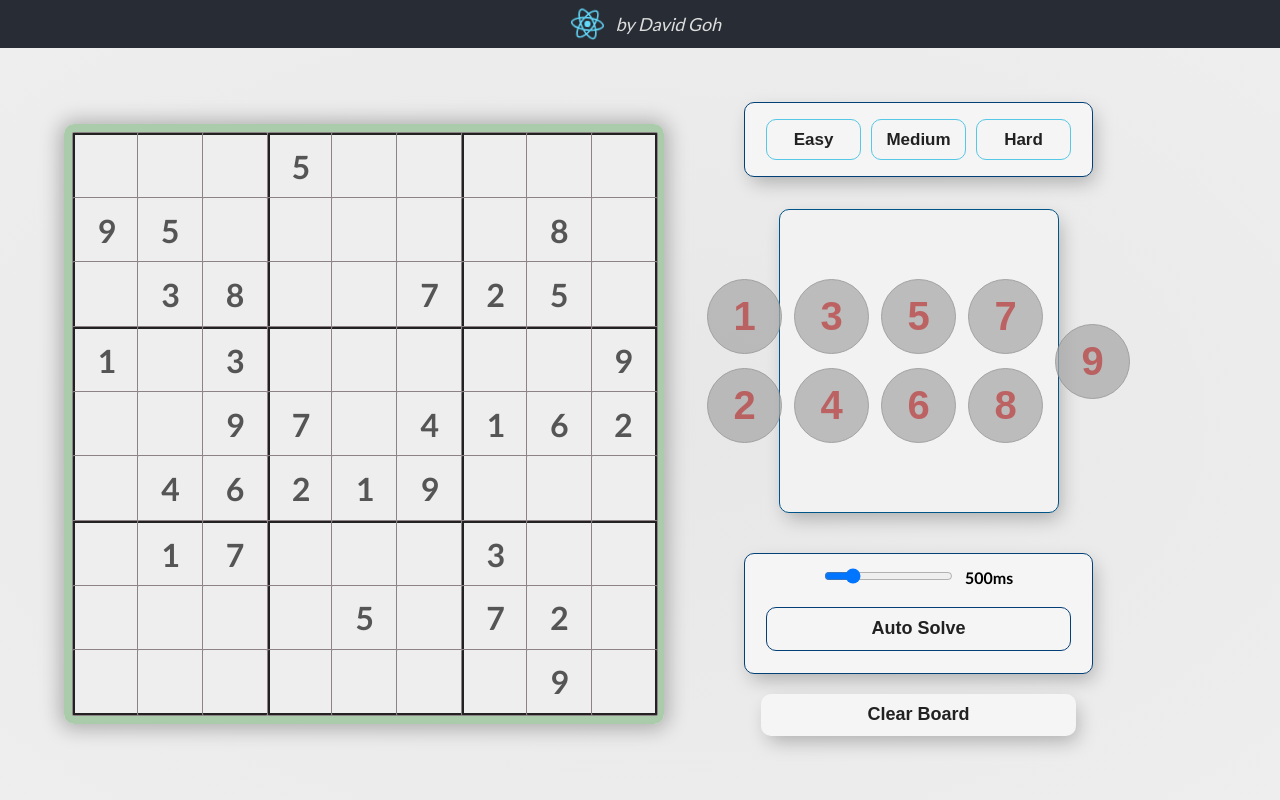
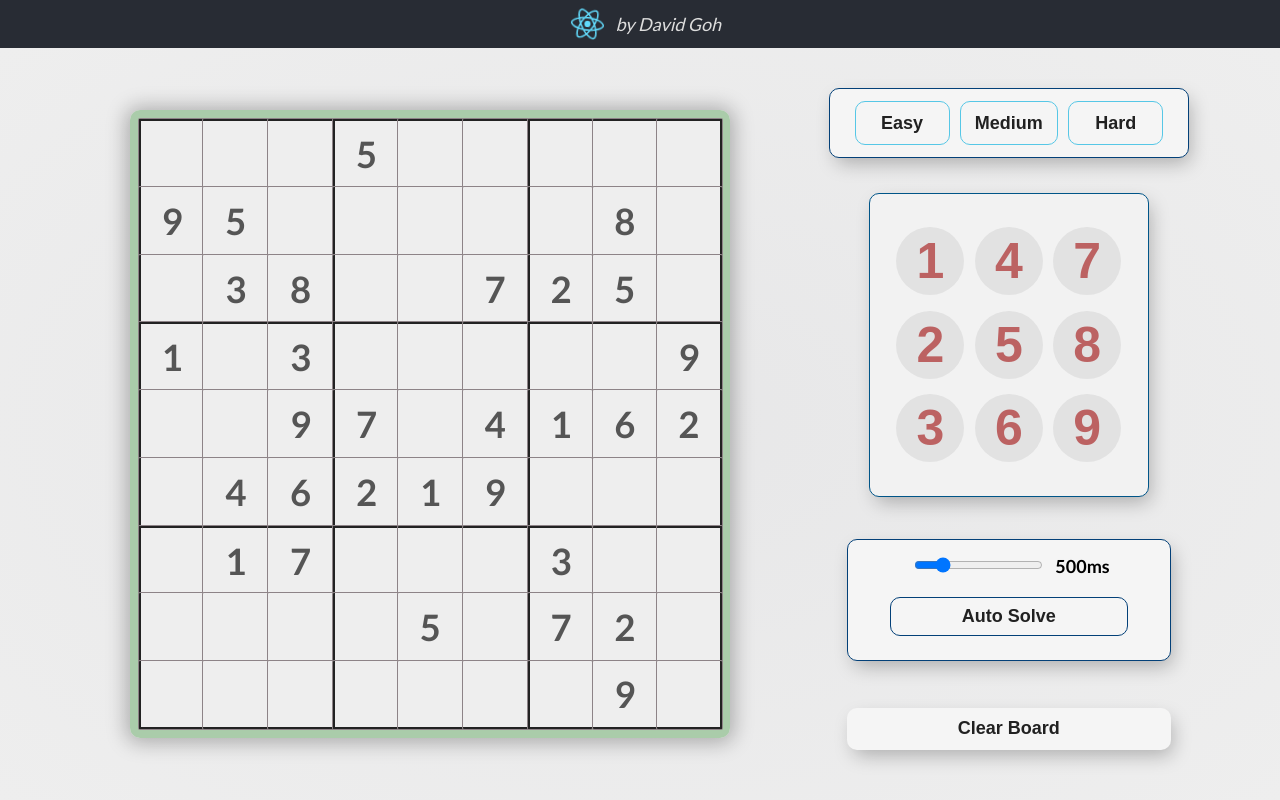
Before and after one commit to kr0stofa/sudoku_react2, a React (Create React App) app: page / in a window 1280 px wide. Built offline with nearby package versions, Linux system fonts and the light colour scheme.

Commit message:
FIX autosolver logic bug

```diff
--- a/src/components/GameBoard.tsx
+++ b/src/components/GameBoard.tsx
@@ -1,4 +1,4 @@
-import React, { useCallback, useState } from "react";
+import React from "react";
 import Tile from "./Tile";
 import "./sudoku.css";
 import type { Board } from "./types";
@@ -10,15 +10,12 @@ interface BoardProps {
   hoveredTile: number;
   setHoveredTile: (t: number) => void;
   selectedTile: number;
-  chooseSelectedTile: (t: number) => void;
+  handleSelectTile: (t: number) => void;
 }
 
 const DEFAULT_BOARD = new Array(9)
   .fill(null)
   .map((_, i) => new Array(9).fill(null));
-
-const isInvalidCoords = (x: number, y: number) =>
-  x > 8 || y > 8 || x < 0 || y < 0;
 
 const GameBoard = ({
   getTileValue,
@@ -26,7 +23,7 @@ const GameBoard = ({
   hoveredTile,
   setHoveredTile,
   selectedTile,
-  chooseSelectedTile,
+  handleSelectTile,
 }: BoardProps) => {
   const handleHover = (x: number, y: number) => {
     return () => {
@@ -65,50 +62,12 @@ const GameBoard = ({
 
   const handleClick = (x: number, y: number) => {
     return () => {
-      chooseSelectedTile(getTileID(x, y));
+      handleSelectTile(getTileID(x, y));
     };
   };
 
-  // ==================== Keyboard handlers ====================
-
-  const handleKeyDown = (e: React.KeyboardEvent) => {
-    const { key } = e;
-    const [x, y] = getTileFromId(selectedTile);
-    let [nx, ny] = [-1, -1];
-
-    switch (key) {
-      case "w":
-      case "ArrowUp":
-        [nx, ny] = [x, y - 1];
-        break;
-
-      case "s":
-      case "ArrowDown":
-        [nx, ny] = [x, y + 1];
-        break;
-      case "a":
-      case "ArrowLeft":
-        [nx, ny] = [x - 1, y];
-
-        break;
-      case "d":
-      case "ArrowRight":
-        [nx, ny] = [x + 1, y];
-        break;
-
-      default:
-        console.log("key", key);
-    }
-
-    if (isInvalidCoords(nx, ny)) {
-      return;
-    }
-    handleHover(nx, ny)();
-    handleClick(nx, ny)();
-  };
-
   return (
-    <div tabIndex={0} className="gameboard" onKeyDown={handleKeyDown}>
+    <div className="gameboard">
       {DEFAULT_BOARD.map((r, y) => (
         <div className="row" key={`row-${y}`}>
           {r.map((v, x) => (
--- a/src/components/Numpad.tsx
+++ b/src/components/Numpad.tsx
@@ -1,4 +1,4 @@
-import React from "react";
+import React, { memo } from "react";
 import "./numpad.css";
 interface Props {
   onSet: (n: number) => void;
@@ -23,4 +23,4 @@ const Numpad = ({ onSet, currVal, availableNums }: Props) => {
   );
 };
 
-export default Numpad;
+export default memo(Numpad);
--- a/src/components/Sudoku.tsx
+++ b/src/components/Sudoku.tsx
@@ -2,15 +2,18 @@ import React, { memo, useCallback, useEffect, useState } from "react";
 import GameBoard from "./GameBoard";
 import { Board } from "./types";
 import "./sudoku.css";
+import "./ui.css";
 import Numpad from "./Numpad";
 import { puzzles } from "./puzzles";
 import {
   getAvailableNumbersById,
   getBestMove,
   getTileFromId,
+  getTileID,
   getTileValue,
   getTileValueById,
   isBoardFilled,
+  isInvalidCoords,
 } from "./game-logic";
 
 const ROWS = 9;
@@ -18,11 +21,6 @@ const COLS = 9;
 
 const getEmptyBoard = () =>
   new Array(ROWS).fill(null).map(() => new Array(COLS).fill(0)) as Board;
-
-function useForceUpdate() {
-  const [, setToggle] = useState(false);
-  return () => setToggle((toggle) => !toggle);
-}
 
 const Sudoku = () => {
   const [isAutosolving, setAutosolving] = useState<boolean>(false);
@@ -109,9 +107,9 @@ const Sudoku = () => {
     return nb;
   };
 
-  // const clearNumber = (x: number, y: number) => {
-  //   setNumber(x, y, 0);
-  // };
+  const clearNumber = (x: number, y: number, b: Board) => {
+    setNumber(x, y, 0, b);
+  };
 
   const handleSetValue = (tileId: number, val: number, b: Board) => {
     if (tileId < 0) {
@@ -133,7 +131,7 @@ const Sudoku = () => {
     return setNumber(x, y, val, b);
   };
 
-  const chooseSelectedTile = (id: number) => {
+  const handleSelectTile = (id: number) => {
     setSelectedTile(id);
     setCurrAvailNums(getAvailableNumbersById(id, currBoard));
   };
@@ -146,7 +144,7 @@ const Sudoku = () => {
 
     const { tileId, val } = getBestMove(board);
 
-    chooseSelectedTile(tileId);
+    handleSelectTile(tileId);
     return handleSetValue(tileId, val, board);
   };
 
@@ -191,14 +189,76 @@ const Sudoku = () => {
         newPuzzle = puzzles.easy;
     }
 
-    setSelectedTile(-1);
+    handleSelectTile(-1);
     setCurrBoard(newPuzzle);
+  };
+
+  // ==================== Keyboard handlers ====================
+
+  const handleKeyDown = (e: React.KeyboardEvent) => {
+    const { key } = e;
+    const [x, y] = getTileFromId(selectedTile);
+    let [nx, ny] = [-1, -1];
+
+    let newVal = -1;
+
+    switch (key) {
+      case "w":
+      case "ArrowUp":
+        [nx, ny] = [x, y - 1];
+        break;
+
+      case "s":
+      case "ArrowDown":
+        [nx, ny] = [x, y + 1];
+        break;
+      case "a":
+      case "ArrowLeft":
+        [nx, ny] = [x - 1, y];
+
+        break;
+      case "d":
+      case "ArrowRight":
+        [nx, ny] = [x + 1, y];
+        break;
+
+      case "0":
+      case "Escape":
+      case "Backspace":
+        clearNumber(x, y, currBoard);
+        break;
+
+      default:
+        const n = parseInt(key);
+        console.log("key", key, n, !!n);
+        if (n) {
+          newVal = n;
+        }
+        break;
+    }
+
+    if (nx > 0) {
+      // A move
+      if (isInvalidCoords(nx, ny)) {
+        return;
+      }
+
+      const id = getTileID(nx, ny);
+      handleSelectTile(id);
+      setHoveredTile(id);
+    }
+
+    if (newVal > -1) {
+      // A number
+      console.log("set val", newVal);
+      handleSetValue(selectedTile, newVal, currBoard);
+    }
   };
 
   // ==================== Hooks ====================
   // Update validBoard whenever currBoard changes
   useEffect(() => {
-    if (!isAutosolving) {
+    if (!isAutosolving || true) {
       updateValidBoard(currBoard);
     }
   }, [isAutosolving, updateValidBoard, currBoard]);
@@ -211,13 +271,13 @@ const Sudoku = () => {
     getTileValue: (x: number, y: number) => getTileValue(x, y, currBoard),
     validBoard,
     selectedTile,
-    chooseSelectedTile,
+    handleSelectTile,
     hoveredTile,
     setHoveredTile,
   };
 
   return (
-    <div className="sudoku">
+    <div tabIndex={0} className="sudoku" onKeyDown={handleKeyDown}>
       <GameBoard {...boardProps} />
       <div className="actions-group">
         <div className="puzzle-select">
--- a/src/components/game-logic.ts
+++ b/src/components/game-logic.ts
@@ -1,4 +1,7 @@
 import { Action, Board, AvailBoard } from "./types";
+
+export const isInvalidCoords = (x: number, y: number) =>
+  x > 8 || y > 8 || x < 0 || y < 0;
 
 export const getTileID = (x: number, y: number) => y * 100 + x;
 export const getTileFromId = (id: number) => [id % 100, Math.floor(id / 100)];
@@ -20,8 +23,17 @@ export const isBoardFilled = (b: Board) => {
 export const getAvailableNumbers = (x: number, y: number, b: Board) => {
   const avail = [1, 2, 3, 4, 5, 6, 7, 8, 9];
   const unavail = new Map<number, boolean>();
-  b[y].forEach((v: number) => unavail.set(v, true));
-  b.forEach((r: Array<number>) => unavail.set(r[x], true));
+  b[y].forEach((v: number, tx: number) => {
+    if (tx !== x) {
+      unavail.set(v, true);
+    }
+  });
+
+  b.forEach((r: Array<number>, ty: number) => {
+    if (ty !== y) {
+      unavail.set(r[x], true);
+    }
+  });
 
   if (unavail.set.length === 9) {
     return [];
@@ -42,7 +54,13 @@ export const getAvailableNumbers = (x: number, y: number, b: Board) => {
     boxRows = [3, 4, 5];
   }
 
-  boxRows.forEach((y) => boxCols.forEach((x) => unavail.set(b[y][x], true)));
+  boxRows.forEach((by) =>
+    boxCols.forEach((bx) => {
+      if (by !== y || bx !== x) {
+        unavail.set(b[by][bx], true);
+      }
+    })
+  );
 
   return avail.filter((n) => !unavail.has(n));
 };
--- a/src/components/numpad.css
+++ b/src/components/numpad.css
@@ -11,31 +11,38 @@
   align-content: center;
   align-items: center;
   border: solid 1px #058;
-  padding: 25px 5px;
-  aspect-ratio: 1/1;
+  padding: 4% 2.5%;
 }
 
 .number {
-  width: 75px;
-  height: 75px;
-  margin: 7px 6px;
-  border: solid 1px #888;
+  width: 8.5vh;
+  height: 8.5vh;
+  margin: 3% 2%;
   border-radius: 50%;
   font-size: 40px;
   font-weight: 700;
-  font-family: Arial, Helvetica, sans-serif;
+  border: none;
   opacity: 0.75;
   user-select: none;
   cursor: pointer;
+  border: 1px #888 solid;
+  transition: color, background-color 200ms ease;
   color: #212123;
-  transition: all 200ms ease;
+  font-family: Arial, Helvetica, sans-serif;
+  font-size: calc(2px + 6vh);
 }
 
 .number:hover {
   background: #00b6a8;
   opacity: 0.8;
-  color: #fff;
+  color: #e1e1e0;
   border: solid 1px #555;
+}
+
+.number.badnum {
+  color: #a33;
+  background: #ddd;
+  border: none;
 }
 
 .number.highlight {
@@ -44,10 +51,9 @@
   border: solid 1px #111;
   pointer-events: none;
   cursor: none;
-  color: #212121;
+  color: #fff;
 }
 
-.number.badnum {
+.number.highlight.badnum {
   color: #a33;
-  background: #aaa;
 }
--- a/src/components/sudoku.css
+++ b/src/components/sudoku.css
@@ -1,132 +1,15 @@
-button {
-  pointer-events: all;
-  cursor: pointer;
-}
-
-.sudoku {
-  height: 94vh;
-  width: 100%;
-  display: flex;
-  background: radial-gradient(#e7e7e8, #eee);
-}
-
-.actions-group {
-  display: flex;
-  flex-direction: column;
-  justify-content: center;
-  position: relative;
-  height: 100%;
-  margin-left: 80px;
-}
-
-.actions-group > * {
-  border-radius: 10px;
-  box-shadow: 4px 8px 19px -3px rgba(0, 0, 0, 0.27);
-  -webkit-box-shadow: 4px 8px 19px -3px rgba(0, 0, 0, 0.27);
-}
-
-.btn-ui {
-  z-index: 1;
-  min-width: 95px;
-  border: unset;
-  border-radius: 10px;
-  margin: 0 5px;
-  color: #212121;
-  padding: 3% 4%;
-  background: #f5f5f5;
-  position: relative;
-  font-weight: 800;
-  font-size: 17px;
-  transition: all 250ms;
-  overflow: hidden;
-}
-
-.btn-ui::before {
-  content: "";
-  position: absolute;
-  top: 0;
-  right: 0;
-  height: 100%;
-  width: 0;
-  border-radius: 8px;
-  background-color: #034078;
-  z-index: -1;
-  -webkit-box-shadow: 4px 8px 19px -3px rgba(0, 0, 0, 0.27);
-  box-shadow: 4px 8px 19px -3px rgba(0, 0, 0, 0.27);
-  transition: all 250ms;
-}
-
-.btn-ui:hover {
-  color: #f0f0f0;
-}
-
-.btn-ui:hover::before {
-  width: 100%;
-}
-
-.puzzle-select {
-  display: flex;
-  width: 100%;
-  padding: 2vh;
-  justify-content: center;
-  margin-bottom: 2vh;
-  background: #f5f5f5;
-  border: solid 1px #034078;
-}
-
-.puzzle-select .btn-ui {
-  border: solid 1px #56c7e6;
-}
-
-.puzzle-select .btn-ui::before {
-  background: #00d6c8;
-}
-
-.puzzle-select .btn-ui:hover {
-  color: #fff;
-}
-
-.slidecontainer {
-  margin-top: 3vh;
-  border-radius: 10px;
-  border: solid 1px #034078;
-  padding: 12px 4px;
-  background: #f5f5f5;
-}
-
-.slidecontainer button {
-  border: solid 1px #034078;
-  box-shadow: none;
-}
-
-.btn-wide {
-  width: 90%;
-  margin: 20px auto 10px auto;
-  font-size: calc(2px + 2vh);
-  font-weight: bold;
-}
-
-.text-input-label {
-  display: inline-block;
-  margin-left: 10px;
-  width: 50px;
-  font-weight: 600;
-  text-align: left;
-  color: #000;
-}
-
 .gameboard {
   position: relative;
   display: flex;
   flex-direction: column;
   width: 75vh;
-  height: 75vh;
   max-height: 100%;
+  /* height: 75vh; */
   flex: 0 0 auto;
   justify-content: center;
   margin: auto 0;
   border-radius: 10px;
-  margin-left: 5%;
+  margin: 5% 0;
   border: solid 9px #aca;
   box-shadow: 0 1px 20px 4px rgba(0, 0, 0, 0.27);
   -webkit-box-shadow: 0 1px 20px 4px rgba(0, 0, 0, 0.27);
@@ -150,7 +33,7 @@ button {
   background: #eee;
   cursor: pointer;
   user-select: none;
-  font-size: 32px;
+  font-size: calc(2px + 4.3vh);
   font-weight: 800;
   margin: 0.1px;
   border-radius: 1px;
@@ -187,7 +70,7 @@ button {
   border: solid 2px #034078;
   width: 99%;
   height: 99%;
-  font-size: 40px;
+  font-size: calc(2px + 5vh);
   font-weight: bold;
   box-shadow: inset 0 0 2px 0 #d5d5d5, 0 0 1px 0 #252525;
 }
--- /dev/null
+++ b/src/components/ui.css
@@ -0,0 +1,122 @@
+button {
+  pointer-events: all;
+  cursor: pointer;
+}
+
+.sudoku {
+  height: 94vh;
+  width: 100%;
+  display: flex;
+  justify-content: center;
+  background: radial-gradient(#e7e7e8, #eee);
+  padding-left: 3%;
+}
+
+.actions-group {
+  height: 100%;
+  width: 45vh;
+  display: flex;
+  flex-direction: column;
+  justify-content: space-evenly;
+  position: relative;
+  padding: 3% 0;
+  margin-left: 8%;
+  font-size: calc(2px + 2vh);
+}
+
+.actions-group > * {
+  border-radius: 10px;
+  box-shadow: 4px 8px 19px -3px rgba(0, 0, 0, 0.27);
+  -webkit-box-shadow: 4px 8px 19px -3px rgba(0, 0, 0, 0.27);
+}
+
+.btn-ui {
+  z-index: 1;
+  min-width: 95px;
+  border: unset;
+  border-radius: 10px;
+  margin: 0 5px;
+  color: #212121;
+  padding: 3% 4%;
+  background: #f5f5f5;
+  position: relative;
+  font-weight: 800;
+  font-size: calc(2px + 2vh);
+  transition: all 250ms;
+  overflow: hidden;
+}
+
+.btn-ui::before {
+  content: "";
+  position: absolute;
+  top: 0;
+  right: 0;
+  height: 100%;
+  width: 0;
+  border-radius: 8px;
+  background-color: #034078;
+  z-index: -1;
+  -webkit-box-shadow: 4px 8px 19px -3px rgba(0, 0, 0, 0.27);
+  box-shadow: 4px 8px 19px -3px rgba(0, 0, 0, 0.27);
+  transition: all 250ms;
+}
+
+.btn-ui:hover {
+  color: #f0f0f0;
+}
+
+.btn-ui:hover::before {
+  width: 100%;
+}
+
+.puzzle-select {
+  display: flex;
+  justify-content: center;
+  width: 100%;
+  padding: 1.5vh 0;
+  margin-bottom: 2vh;
+  background: #f5f5f5;
+  border: solid 1px #034078;
+}
+
+.puzzle-select .btn-ui {
+  border: solid 1px #56c7e6;
+}
+
+.puzzle-select .btn-ui::before {
+  background: #00d6c8;
+}
+
+.puzzle-select .btn-ui:hover {
+  color: #fff;
+}
+
+.slidecontainer {
+  width: 90%;
+  margin: 3vh auto;
+  border-radius: 10px;
+  border: solid 1px #034078;
+  padding: 4% 8%;
+  background: #f5f5f5;
+}
+
+.slidecontainer button {
+  border: solid 1px #034078;
+  box-shadow: none;
+}
+
+.btn-wide {
+  width: 90%;
+  margin: 20px auto 10px auto;
+  font-size: calc(2px + 2vh);
+  font-weight: bold;
+}
+
+.text-input-label {
+  display: inline-block;
+  margin-left: 10px;
+  width: 50px;
+  font-weight: 600;
+  text-align: left;
+  color: #000;
+}
```
